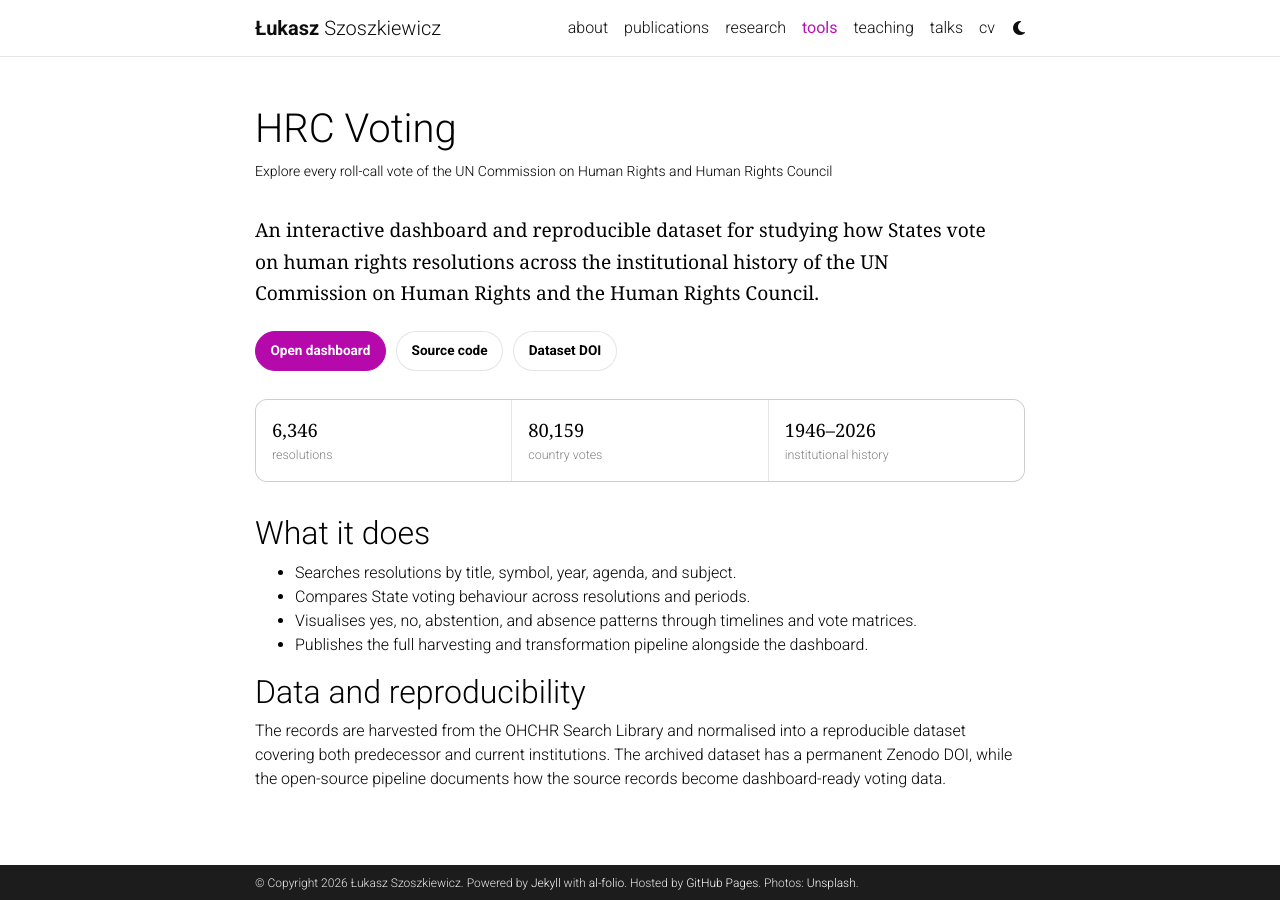
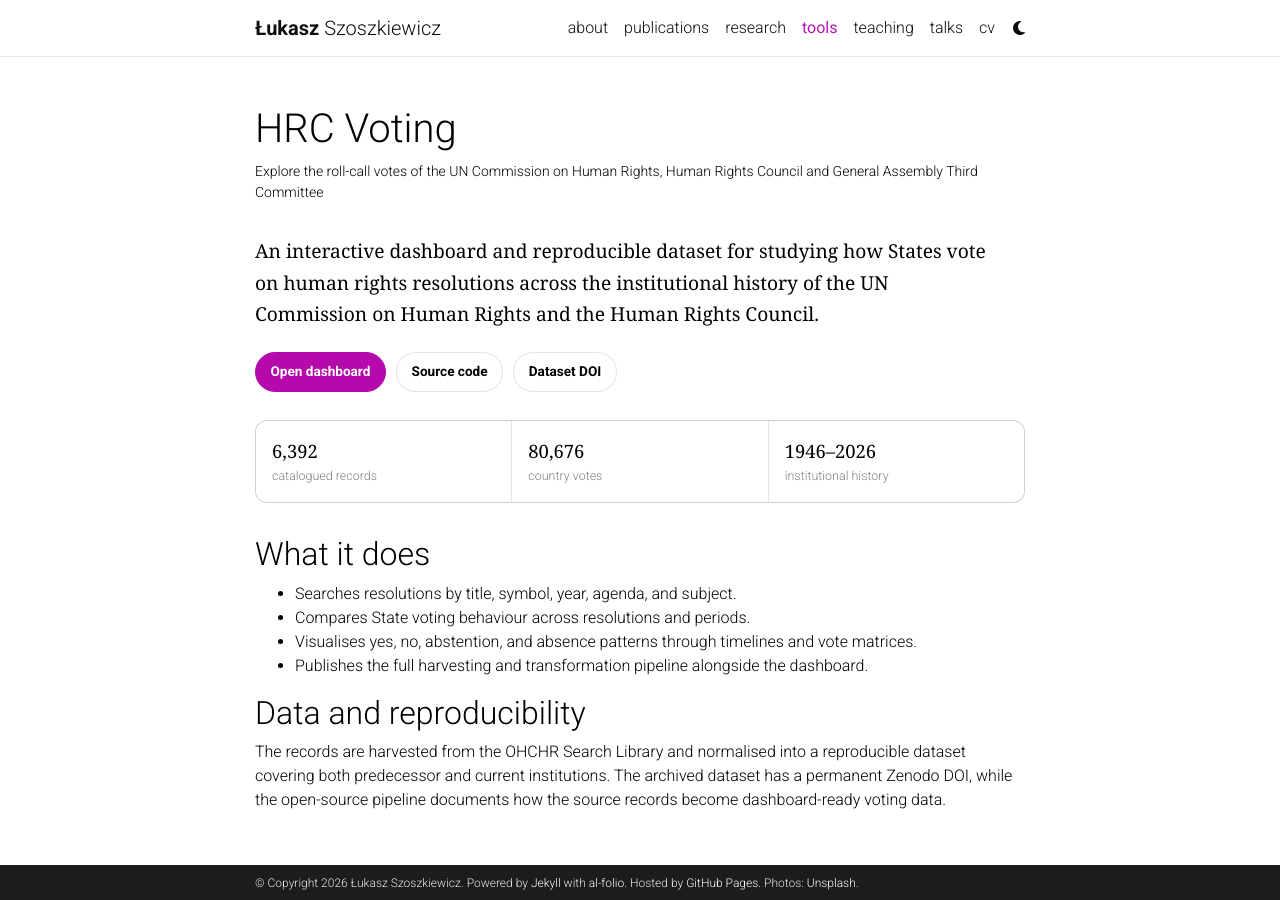
Before and after one commit to lszoszk/lszoszk.github.io, a Jekyll site: the page built from _tools/hrc-voting.md, in a window 1280 px wide. Built offline with Jekyll 4.4.1, drawn with Linux system fonts in a browser that asks for light colours; comment, search, counter and statistics services are not loaded; a style sheet for code colours, icons or effects is not loaded.

Commit message:
Sitemap: add the HRC Voting dashboard, drop demo content; refresh tool figures
robots.txt now also points to /hrc-voting/sitemap.xml. The theme's sample
blog posts and the dropdown helper page are excluded from the sitemap.
The home and tool pages quote the current dataset (6,392 records, 80,676
country votes) and name the Third Committee.

Co-Authored-By: Claude Opus 5.5 <noreply@anthropic.com>

```diff
--- a/_config.yml
+++ b/_config.yml
@@ -239,6 +239,11 @@ defaults:
       path: "assets"
     values:
       sitemap: false
+  - scope:
+      path: ""
+      type: "posts"
+    values:
+      sitemap: false
 
 sass:
   style: compressed
--- a/_data/github_repo_hrc_voting.yml
+++ b/_data/github_repo_hrc_voting.yml
@@ -1,5 +1,5 @@
 name: HRC Voting
-description: "Interactive dashboard and reproducible dataset of UN Commission on Human Rights and Human Rights Council roll-call votes"
+description: "Interactive dashboard and reproducible dataset of UN Commission on Human Rights, Human Rights Council and General Assembly Third Committee roll-call votes"
 language: HTML
 labels:
   - Web app
--- a/_tools/hrc-voting.md
+++ b/_tools/hrc-voting.md
@@ -1,7 +1,7 @@
 ---
 layout: page
 title: HRC Voting
-description: Explore every roll-call vote of the UN Commission on Human Rights and Human Rights Council
+description: Explore the roll-call votes of the UN Commission on Human Rights, Human Rights Council and General Assembly Third Committee
 img: assets/img/tools/hrc-voting.png
 importance: 3
 kicker: Voting data
@@ -24,8 +24,8 @@ giscus_comments: true
 </div>
 
 <div class="project-metrics">
-  <div><strong>6,346</strong><span>resolutions</span></div>
-  <div><strong>80,159</strong><span>country votes</span></div>
+  <div><strong>6,392</strong><span>catalogued records</span></div>
+  <div><strong>80,676</strong><span>country votes</span></div>
   <div><strong>1946–2026</strong><span>institutional history</span></div>
 </div>
 
--- a/robots.txt
+++ b/robots.txt
@@ -5,3 +5,4 @@ User-agent: *
 Disallow:
 
 Sitemap: {{ site.baseurl | prepend: site.url }}/sitemap.xml
+Sitemap: {{ site.baseurl | prepend: site.url }}/hrc-voting/sitemap.xml
```
Also changed, not shown: _pages/about.md (+1 -1 lines), _pages/dropdown.md (+1 -0 lines).
